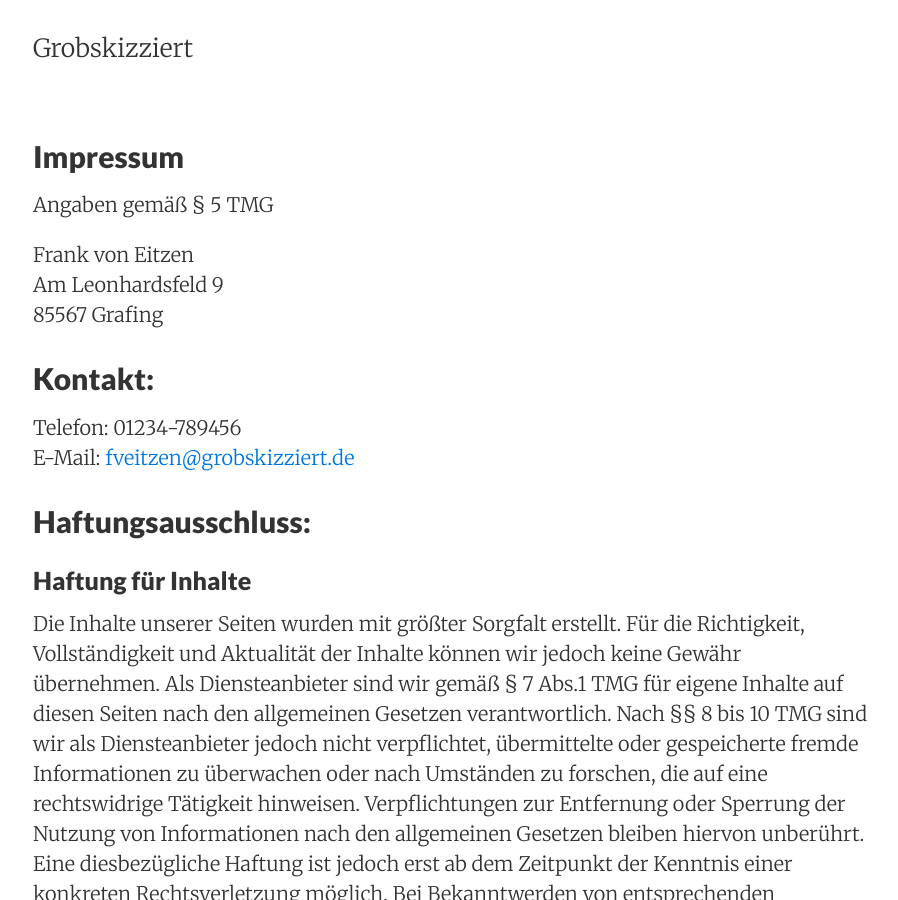
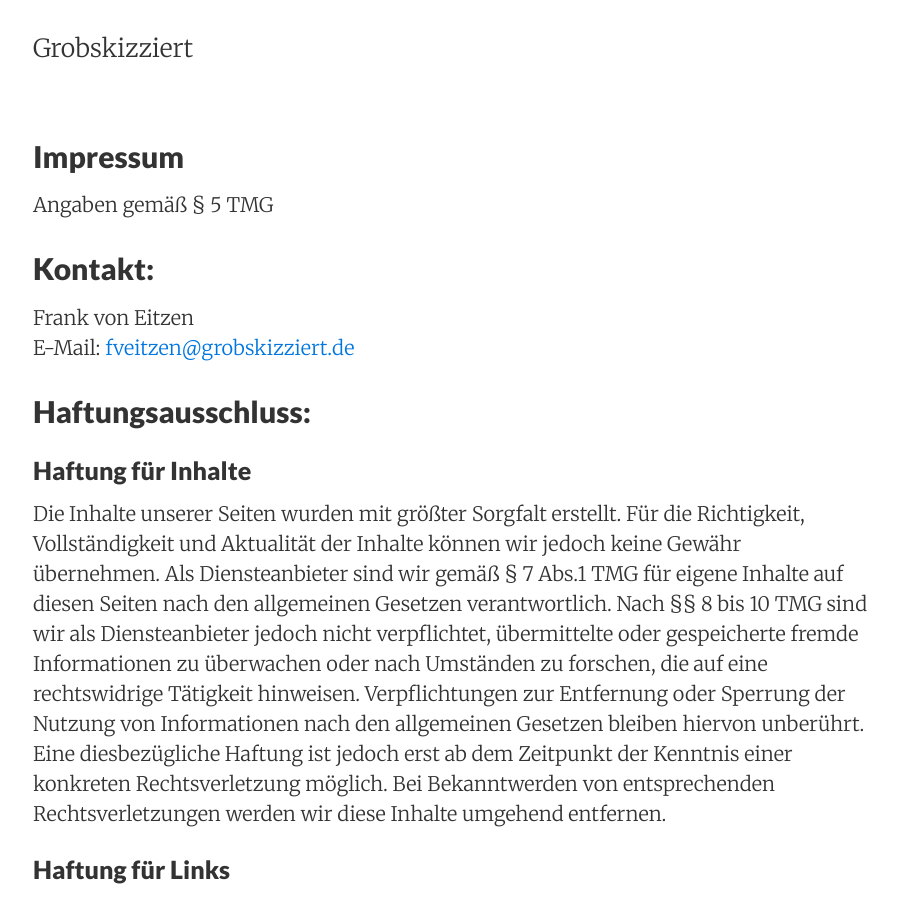
Before and after one commit to realDogbert/realDogbert.github.io, a Jekyll site: the page built from impressum.md, in a window 1280 px wide and 900 px high. Shown: the whole window, without its empty margins (187-1085 px from the left). Built offline with Jekyll 4.4.1, drawn with Linux system fonts in a browser that asks for light colours; nearby versions of some CDN libraries; some of the changed text lies outside the part shown.

Commit message:
Changed contact format.

```diff
--- a/impressum.md
+++ b/impressum.md
@@ -6,13 +6,9 @@
 
 Angaben gemäß § 5 TMG
 
+## Kontakt:
 Frank von Eitzen
-Am Leonhardsfeld 9
-85567 Grafing
-
-## Kontakt:
-Telefon: 01234-789456
-E-Mail: [fveitzen@grobskizziert.de](mailto:fveitze@gmail.com)
+E-Mail: [fveitzen@grobskizziert.de](mailto:fveitze@grobskizziert.de)
 
 
 ## Haftungsausschluss:
```
Also changed, not shown: other parts of impressum.md (+0 -3 lines).
